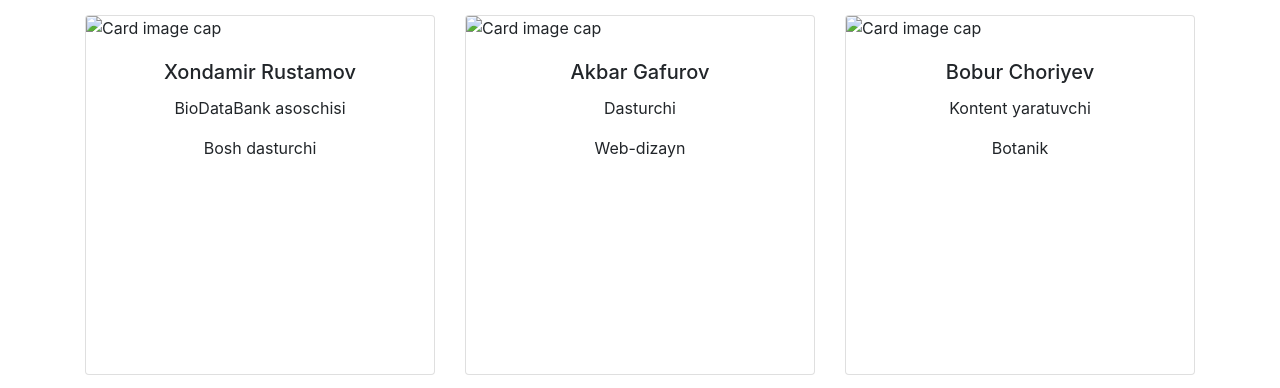
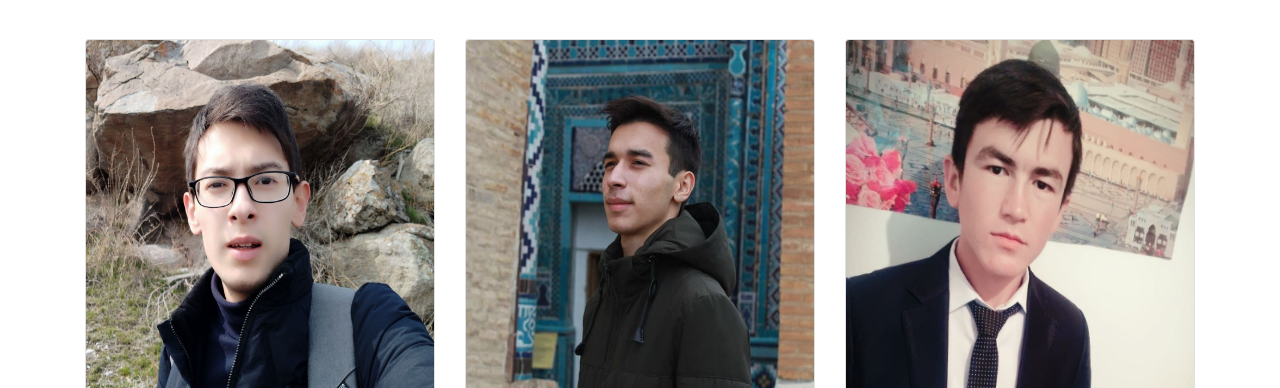
Before and after one commit to KhondamirRustamov/BioDataBank.uz, a Flask app: page /jamoamiz in a window 1280 px wide. Shown: the part 161-549 px from the top of the page. Run offline with Flask 2, Linux system fonts and the light colour scheme; some libraries are stand-ins or nearby versions.

Commit message:
before release

```diff
--- a/templates/base.html
+++ b/templates/base.html
@@ -64,7 +64,7 @@
           <a href="#" class="text-white">Tepaga qaytish</a>
         </p>
             <p class="text-center">
-                <a href="https://t.me/biodatabank" class="btn btn-light" target="_blank"><svg xmlns="http://www.w3.org/2000/svg" width="24" height="24" fill="currentColor" class="bi bi-telegram" viewBox="0 0 16 16">
+                <a href="https://t.me/Botany_uz" class="btn btn-light" target="_blank"><svg xmlns="http://www.w3.org/2000/svg" width="24" height="24" fill="currentColor" class="bi bi-telegram" viewBox="0 0 16 16">
                   <path d="M16 8A8 8 0 1 1 0 8a8 8 0 0 1 16 0zM8.287 5.906c-.778.324-2.334.994-4.666 2.01-.378.15-.577.298-.595.442-.03.243.275.339.69.47l.175.055c.408.133.958.288 1.243.294.26.006.549-.1.868-.32 2.179-1.471 3.304-2.214 3.374-2.23.05-.012.12-.026.166.016.047.041.042.12.037.141-.03.129-1.227 1.241-1.846 1.817-.193.18-.33.307-.358.336a8.154 8.154 0 0 1-.188.186c-.38.366-.664.64.015 1.088.327.216.589.393.85.571.284.194.568.387.936.629.093.06.183.125.27.187.331.236.63.448.997.414.214-.02.435-.22.547-.82.265-1.417.786-4.486.906-5.751a1.426 1.426 0 0 0-.013-.315.337.337 0 0 0-.114-.217.526.526 0 0 0-.31-.093c-.3.005-.763.166-2.984 1.09z"/>
                 </svg></a>
                 <a href="https://www.instagram.com/khondamir.r.rustamov/" class="btn btn-light" target="_blank"><svg xmlns="http://www.w3.org/2000/svg" width="24" height="24" fill="currentColor" class="bi bi-instagram" viewBox="0 0 16 16">
--- a/templates/donate.html
+++ b/templates/donate.html
@@ -54,7 +54,7 @@
             <ul class="list-group text-center">
               <li class="list-group-item list-group-item-secondary"><h4>Yig'ilgan pullar nima maqsadda ishlatiladi</h4></li>
               <li class="list-group-item"><p>Eng avvalo bizning saytimiz O'zbekistonda yaxshi va tez ishlashi uchun TAS.IX zonasida domen sotib olish va eng arzon sayt xostingini ijara qilishga (yiliga ~ 170.000 so'm)</p></li>
-              <li class="list-group-item"><p>Birinchi maqsaddan mablag' ortib qolsa: Saytimiz qattalashishi bilan TAS.IX serverlarida saytni saqlash uchun ko'proq joy kerak bo'ladi - uni sotib olishga. (yiliga ~ 650.000 so'mdan 4.080.000 so'mgacha)</p></li>
+              <li class="list-group-item"><p>Birinchi maqsaddan mablag' ortib qolsa: Saytimiz kattalashishi bilan TAS.IX serverlarida saytni saqlash uchun ko'proq joy kerak bo'ladi - uni sotib olishga. (yiliga ~ 650.000 so'mdan 4.080.000 so'mgacha)</p></li>
               <li class="list-group-item"><p>Ikkinchi maqsaddan mablag' ortib qolsa: Saytning ishlashini tezlashtirish uchun virtual server ijara qilishga (yiliga 960.000 so'mdan 3.000.000 so'mgacha)</p></li>
               <li class="list-group-item"><p>Mablag'lar baribir ortib qolsa: Platformani ishlashini ta'minlash va kontent yaratishga</p></li>
                 <li class="list-group-item list-group-item-secondary"><p>Yig'ilgan va ishlatilgan xar bir so'm bo'yicha xisobot beriladi.</p>
--- a/templates/team.html
+++ b/templates/team.html
@@ -3,37 +3,44 @@
 {% block title %} Jamoamiz {% endblock %}
 
 {% block body %}
+<style>
+    p {
+    margin-top: 0.1em;
+    margin-bottom: 0.2em;
+   }
+</style>
+    <br>
     <div class="container py-3">
         <div class="card-deck">
 
-            <div class="card" style="height: 45vh;">
-                <img class="card-img-top" src="" alt="Card image cap">
+            <div class="card" style="height: 72vh;">
+                <img class="card-img-top" src="{{url_for('static', filename='image/Khondamir.jpg')}}" alt="Card image cap" style="height: 50vh;">
                 <div class="card-body text-center">
                     <h5 class="card-title">Xondamir Rustamov</h5>
-                    <p class="card-text">BioDataBank asoschisi</p>
-                    <p class="card-text">Bosh dasturchi</p>
+                    <p class="card-text text-muted">BioDataBank asoschisi</p>
+                    <p class="card-text text-muted">Bosh dasturchi</p>
                 </div>
             </div>
 
-            <div class="card" style="height: 45vh;">
-                <img class="card-img-top" src="" alt="Card image cap">
+            <div class="card" style="height: 72vh;">
+                <img class="card-img-top" src="{{url_for('static', filename='image/Akbar.jpg')}}" alt="Card image cap" style="height: 50vh;">
                 <div class="card-body text-center">
                     <h5 class="card-title">Akbar Gafurov</h5>
-                    <p class="card-text">Dasturchi</p>
-                    <p class="card-text">Web-dizayn</p>
+                    <p class="card-text text-muted">Dasturchi</p>
+                    <p class="card-text text-muted">Web-dizayn</p>
                 </div>
             </div>
 
-            <div class="card" style="height: 45vh;">
-                <img class="card-img-top" src="" alt="Card image cap">
+            <div class="card" style="height: 72vh;">
+                <img class="card-img-top" src="{{url_for('static', filename='image/Bobur.jpg')}}" alt="Card image cap" style="height: 50vh;">
                 <div class="card-body text-center">
                     <h5 class="card-title">Bobur Choriyev</h5>
-                    <p class="card-text">Kontent yaratuvchi</p>
-                    <p class="card-text">Botanik</p>
+                    <p class="card-text text-muted">Kontent yaratuvchi</p>
+                    <p class="card-text text-muted">Botanik</p>
                 </div>
             </div>
 
         </div>
     </div>
-
+<br>
 {% endblock %}
```
Also changed, not shown: static/image/Akbar.jpg (added), static/image/Bobur.jpg (added), static/image/Khondamir.jpg (added).
